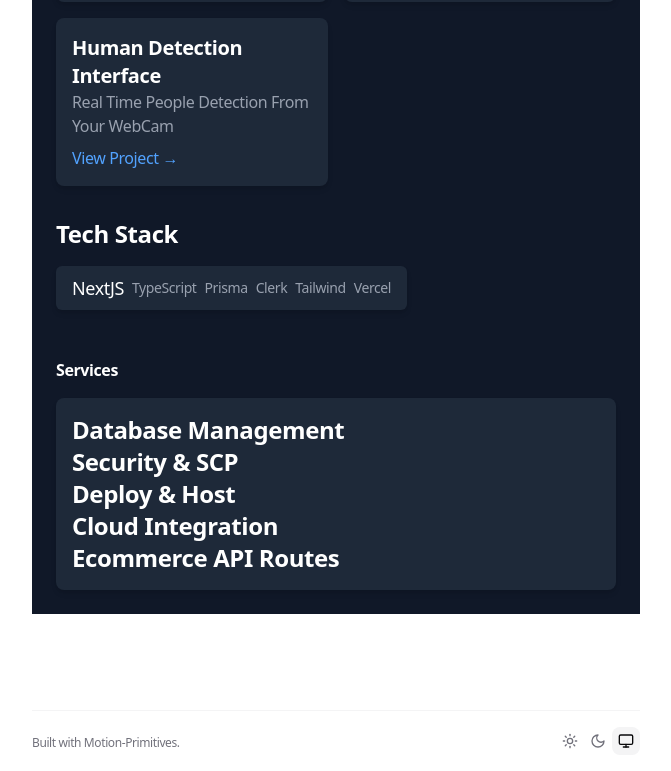
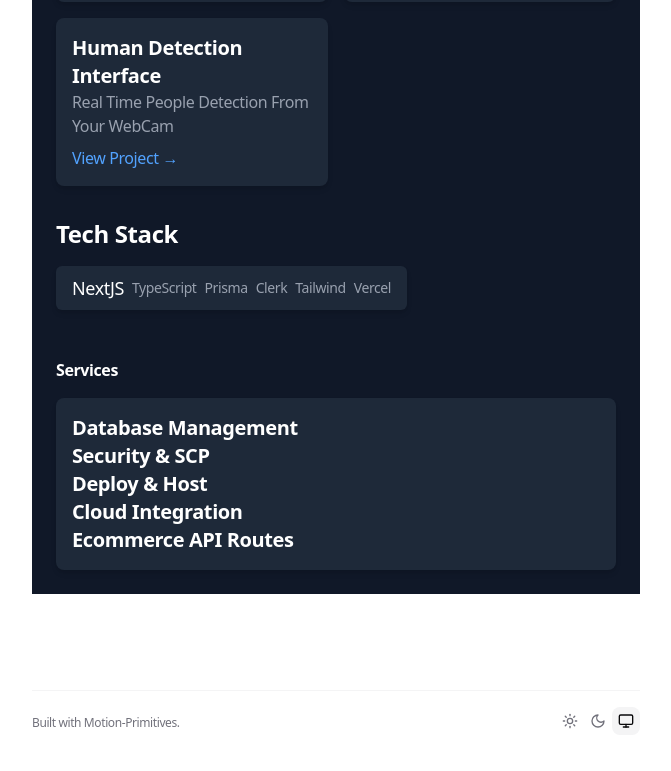
Before and after one commit to Garriga11/portfoliopage, a Next.js app: page / in a window 1280 px wide. Shown: the part 494-1265 px from the top of the page, without its empty margins (304-975 px from the left). Built offline with nearby package versions, Linux system fonts and the light colour scheme.

Commit message:
Update page.tsx

```diff
--- a/app/page.tsx
+++ b/app/page.tsx
@@ -93,11 +93,11 @@ export default function Portfolio() {
           <div className="flex flex-col gap-6 list-disc text-sm">
             {skills.map((skill) => (
               <div key={skill.id} className="bg-gray-800 p-4 rounded-lg shadow-md">
-                <h3 className="text-2xl font-bold">{skill.skill_1}</h3>
-                <h3 className="text-2xl font-bold">{skill.skill_2}</h3>
-                <h3 className="text-2xl font-bold">{skill.skill_3}</h3>
-                <h3 className="text-2xl font-bold">{skill.skill_4}</h3>
-                <h3 className="text-2xl font-bold">{skill.skill_5}</h3>
+                <h3 className="text-xl list-disc font-bold">{skill.skill_1}</h3>
+                <h3 className="text-xl list-disc font-bold">{skill.skill_2}</h3>
+                <h3 className="text-xl list-disc font-bold">{skill.skill_3}</h3>
+                <h3 className="text-xl list-disc font-bold">{skill.skill_4}</h3>
+                <h3 className="text-xl list-disc font-bold">{skill.skill_5}</h3>
 
 
               </div>
```
